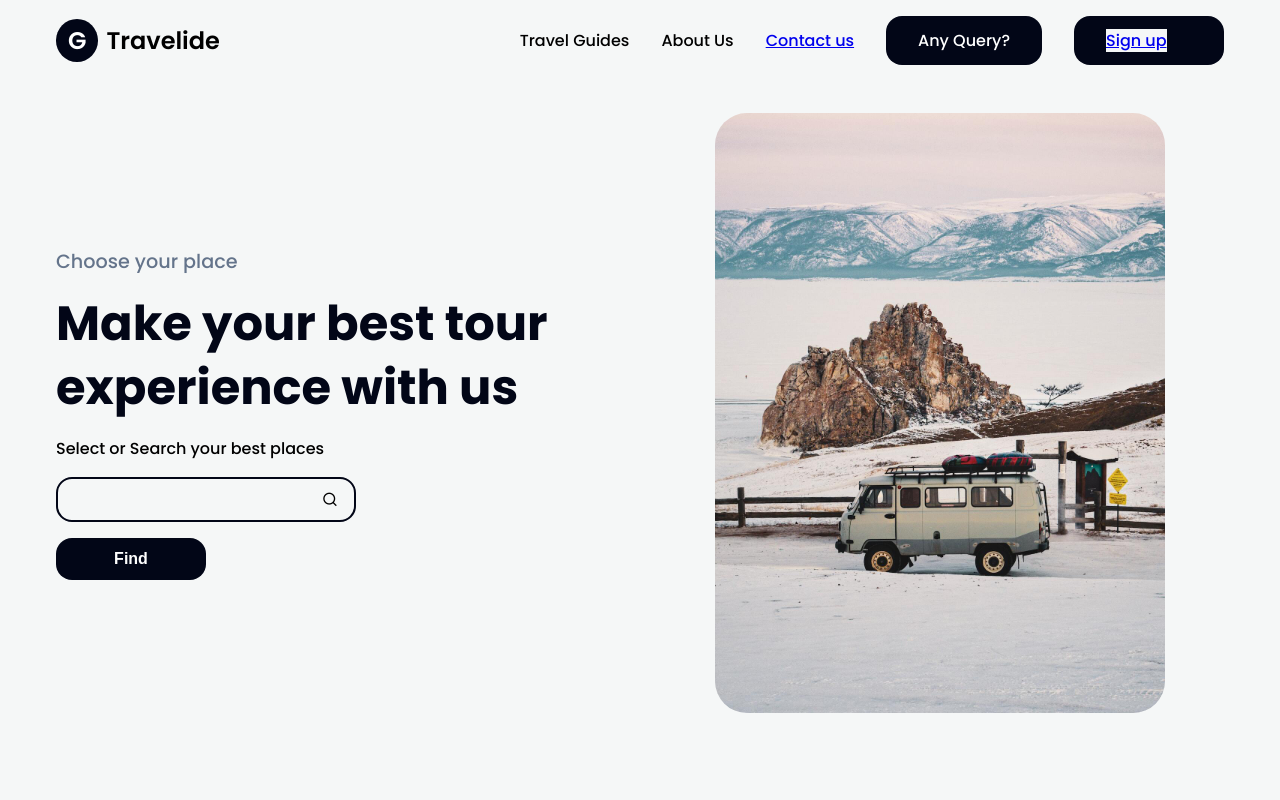
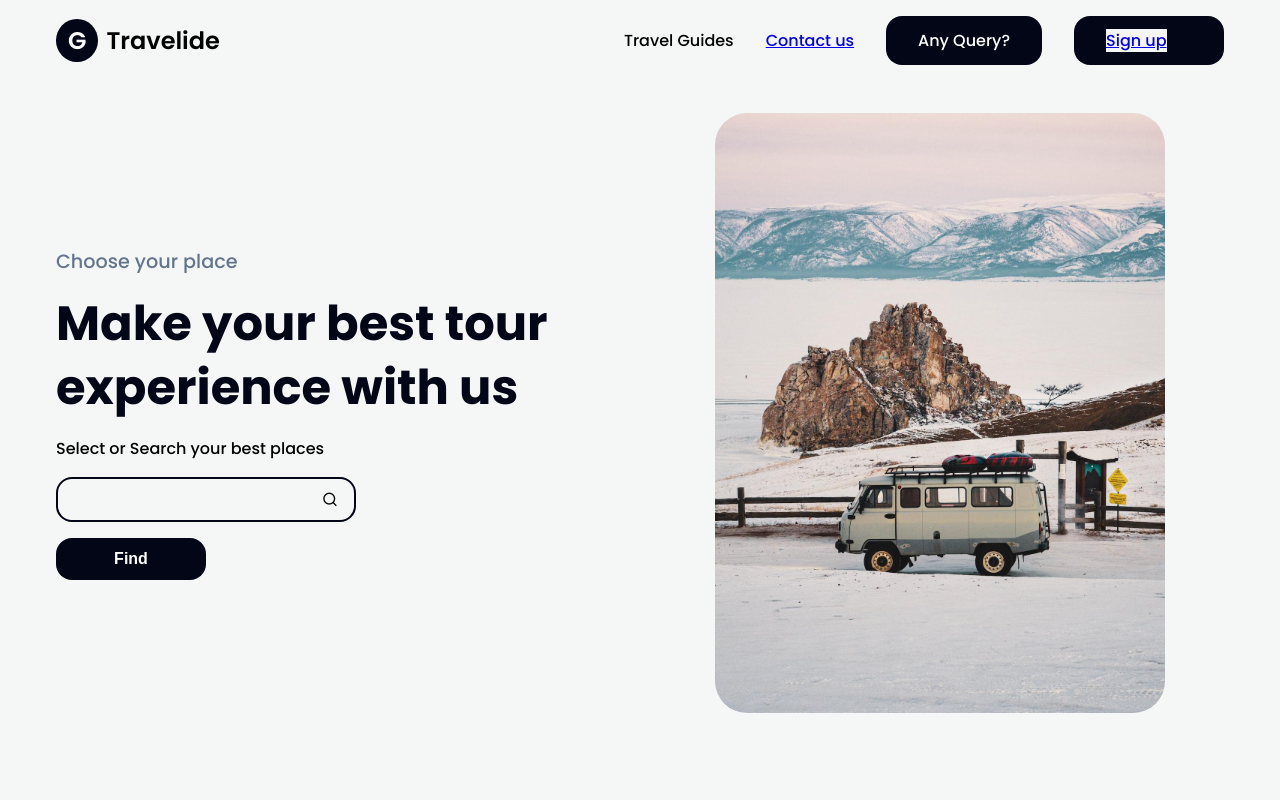
Before and after one commit to amansingh0001/Travelide, a plain HTML site: page index.html in a window 1280 px wide. Shown: the top 800 px of the page. Drawn offline with nearby package versions, Linux system fonts and the light colour scheme.

Commit message:
Update index.html

```diff
--- a/index.html
+++ b/index.html
@@ -16,8 +16,6 @@
         <ul class="nav__links">
 
             <li class="link ">Travel Guides</li>
-
-            <li class="link ">About Us</li>
             <li class="link "><a href=contac.html>Contact us</a></li>
             <li class="link btn">Any Query?</li>
             <li class="link btn"><a href=inde.html>Sign up</a></li>
```
